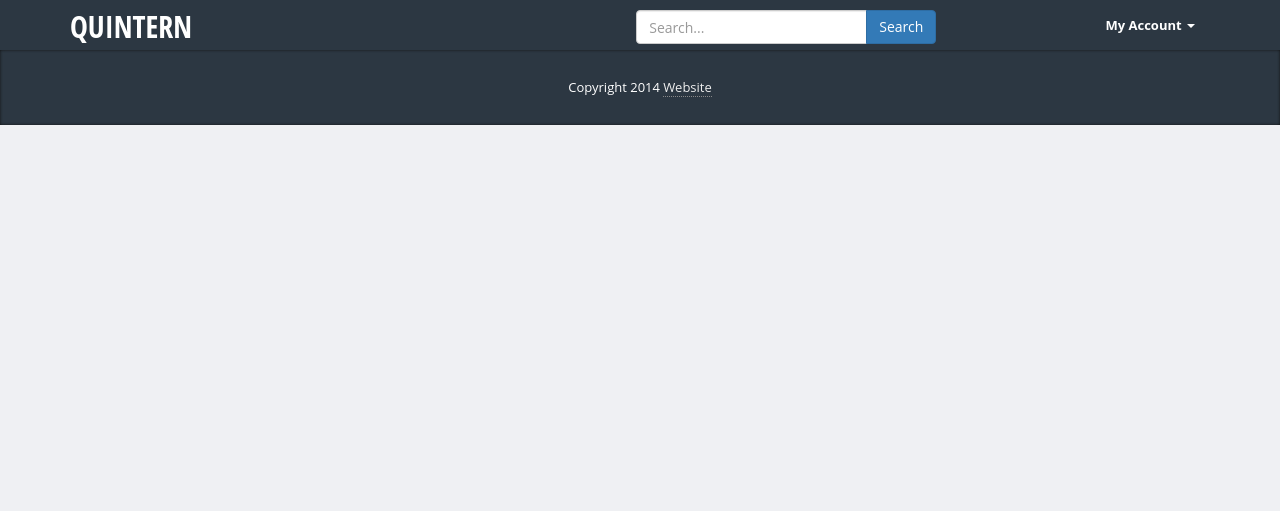
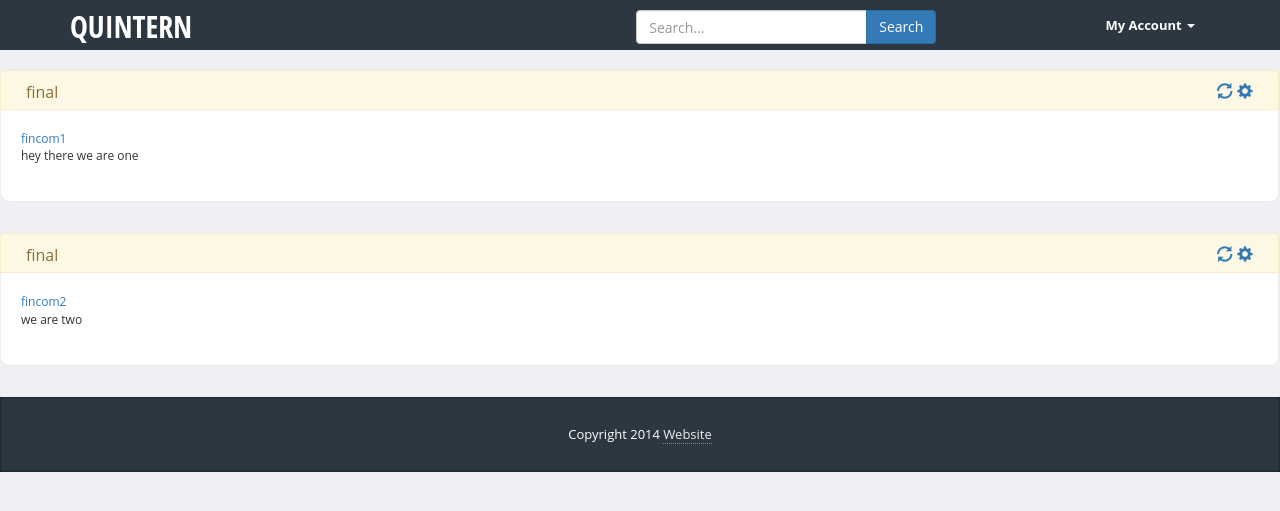
Before and after one commit to nilinswap/internship_proj, a Flask app: template templates/new_dashboard_stu.html in a window 1280 px wide. Shown: the top 511 px of the page. Run offline with Flask 2, Linux system fonts and the light colour scheme; the template is opened without the code that fills it, so the values that code supplies are empty; parts of the project's set-up code (start-up, migrations or seed data) failed here and were passed over; some libraries are stand-ins or nearby versions.

Commit message:
beta plus done

```diff
--- a/static/css/style1.css
+++ b/static/css/style1.css
@@ -7,7 +7,7 @@ html {
 }
 
 body {
-  background: url('/static/image/bg.jpg');
+  background: url('/static/images/bg.jpg');
     background-size: cover;
   font-family: 'Titillium Web', sans-serif;
 }
--- /dev/null
+++ b/stu_files/fjlaskdlkj.txt
@@ -0,0 +1 @@
+fjlaskdlkj
--- /dev/null
+++ b/stu_files/sljlaaldj.txt
@@ -0,0 +1 @@
+sljlaaldj
--- a/templates/new_dashboard_co.html
+++ b/templates/new_dashboard_co.html
@@ -1,3 +1,3 @@
 {% extends "new_dashboardheader.html" %}
 	{% block body %}
-{% endblock %}
+	{% endblock %}
--- a/templates/new_dashboard_stu.html
+++ b/templates/new_dashboard_stu.html
@@ -1,3 +1,41 @@
 {% extends "new_dashboardheader.html" %}
 	{% block body %}
+						<div class="row">
+					  		<div class="col-md-12 panel-warning">
+					  			<div class="content-box-header panel-heading">
+				  					<div class="panel-title ">final</div>
+
+									<div class="panel-options">
+										<a href="#" data-rel="collapse"><i class="glyphicon glyphicon-refresh"></i></a>
+										<a href="#" data-rel="reload"><i class="glyphicon glyphicon-cog"></i></a>
+									</div>
+					  			</div>
+					  			<div class="content-box-large box-with-header">
+						  			<a href="https://fmovies.se/" >fincom1 </a>
+						  			<br>
+						  			hey there we are one
+									<br /><br />
+								</div>
+					  		</div>
+					  	</div>
+
+						<div class="row">
+					  		<div class="col-md-12 panel-warning">
+					  			<div class="content-box-header panel-heading">
+				  					<div class="panel-title ">final</div>
+
+									<div class="panel-options">
+										<a href="#" data-rel="collapse"><i class="glyphicon glyphicon-refresh"></i></a>
+										<a href="#" data-rel="reload"><i class="glyphicon glyphicon-cog"></i></a>
+									</div>
+					  			</div>
+					  			<div class="content-box-large box-with-header">
+						  			<a href="https://fmovies.se/" >fincom2 </a>
+						  			<br>
+						  			we are two
+									<br /><br />
+								</div>
+					  		</div>
+					  	</div>
+
 {% endblock %}
```
